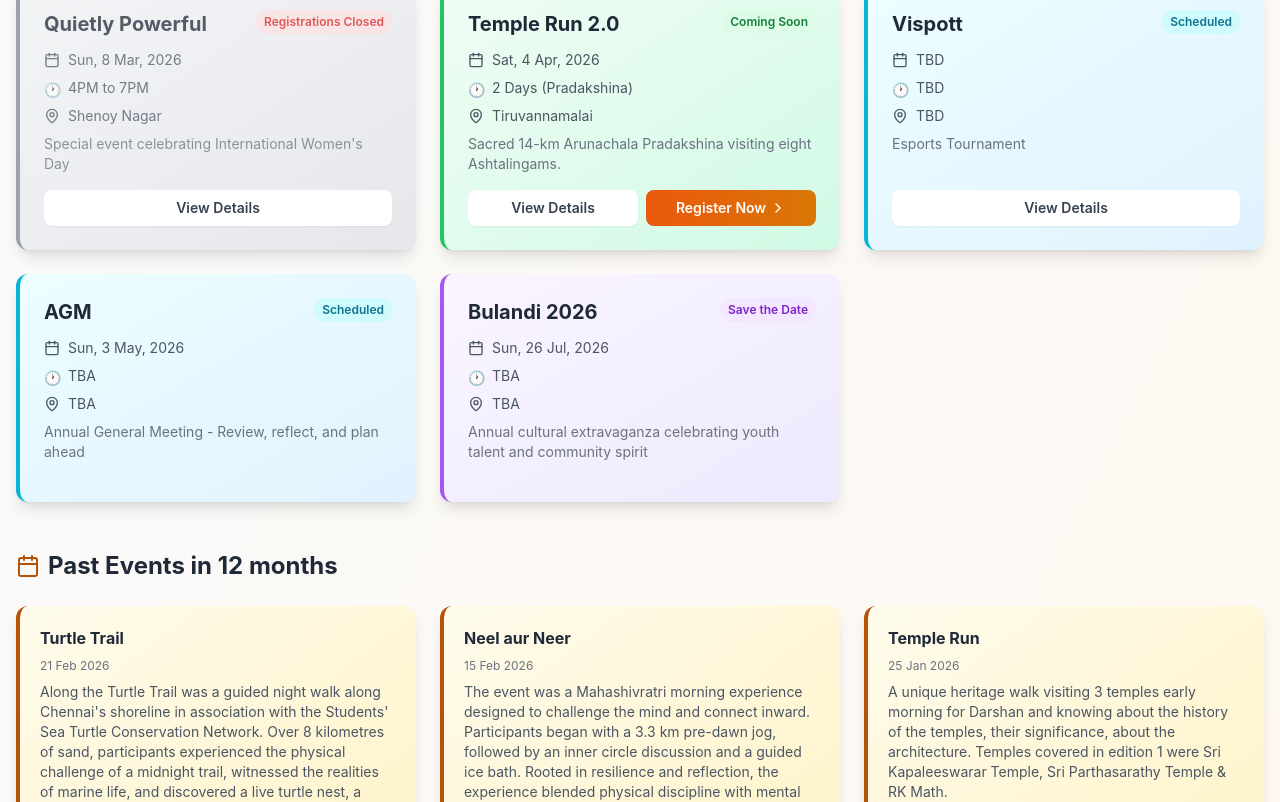
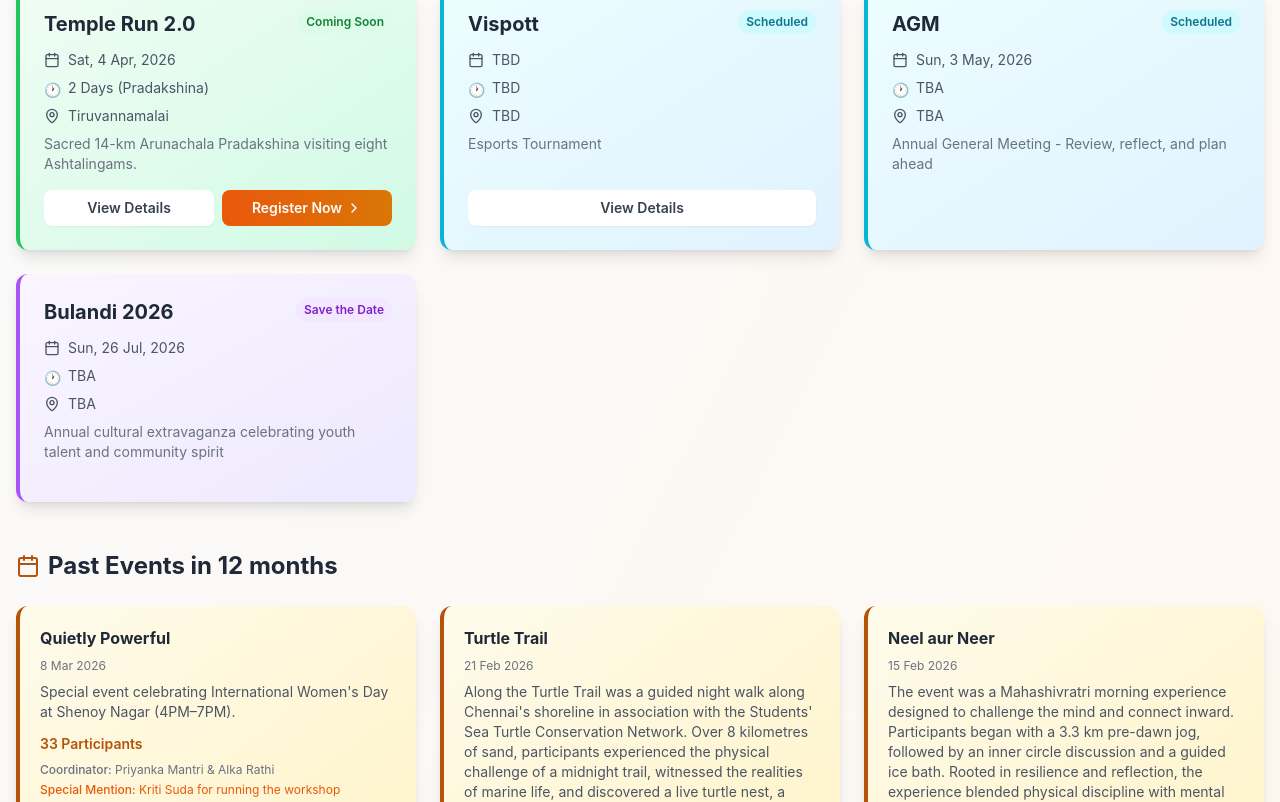
Before and after one commit to smymchennai-cloud/smymchennai, a React (Create React App) app: page / in a window 1280 px wide. Shown: the part 1822-2624 px from the top of the page. Built offline with nearby package versions, Linux system fonts and the light colour scheme.

Commit message:
[Atul] MOve quietly Powerful to Past events

```diff
--- a/src/data/eventsData.js
+++ b/src/data/eventsData.js
@@ -2,16 +2,6 @@
 export const upcomingEvents = [
   {
     id: 1,
-    name: 'Quietly Powerful',
-    date: '2026-03-08',
-    time: '4PM to 7PM',
-    venue: 'Shenoy Nagar',
-    description: 'Special event celebrating International Women\'s Day',
-    status: 'Registrations Closed',
-    flyer: '/photos/quietly-powerful.png'
-  },
-  {
-    id: 2,
     name: 'Temple Run 2.0',
     date: '2026-04-04',
     time: '2 Days (Pradakshina)',
@@ -21,7 +11,7 @@ export const upcomingEvents = [
     flyer: '/photos/Temple-run2.0.png'
   },
   {
-    id: 3,
+    id: 2,
     name: 'Vispott',
     date: "TBD",
     time: "TBD",
@@ -54,6 +44,14 @@ export const upcomingEvents = [
 
 // Past Events
 export const pastEvents = [
+  {
+    name: 'Quietly Powerful',
+    date: '2026-03-08',
+    attendees: 33,
+    description: 'Special event celebrating International Women\'s Day at Shenoy Nagar (4PM–7PM).',
+    coordinator: 'Priyanka Mantri & Alka Rathi',
+    specialMention: 'Kriti Suda for running the workshop'
+  },
   {
     name: 'Turtle Trail',
     date: '2026-02-21',
```
